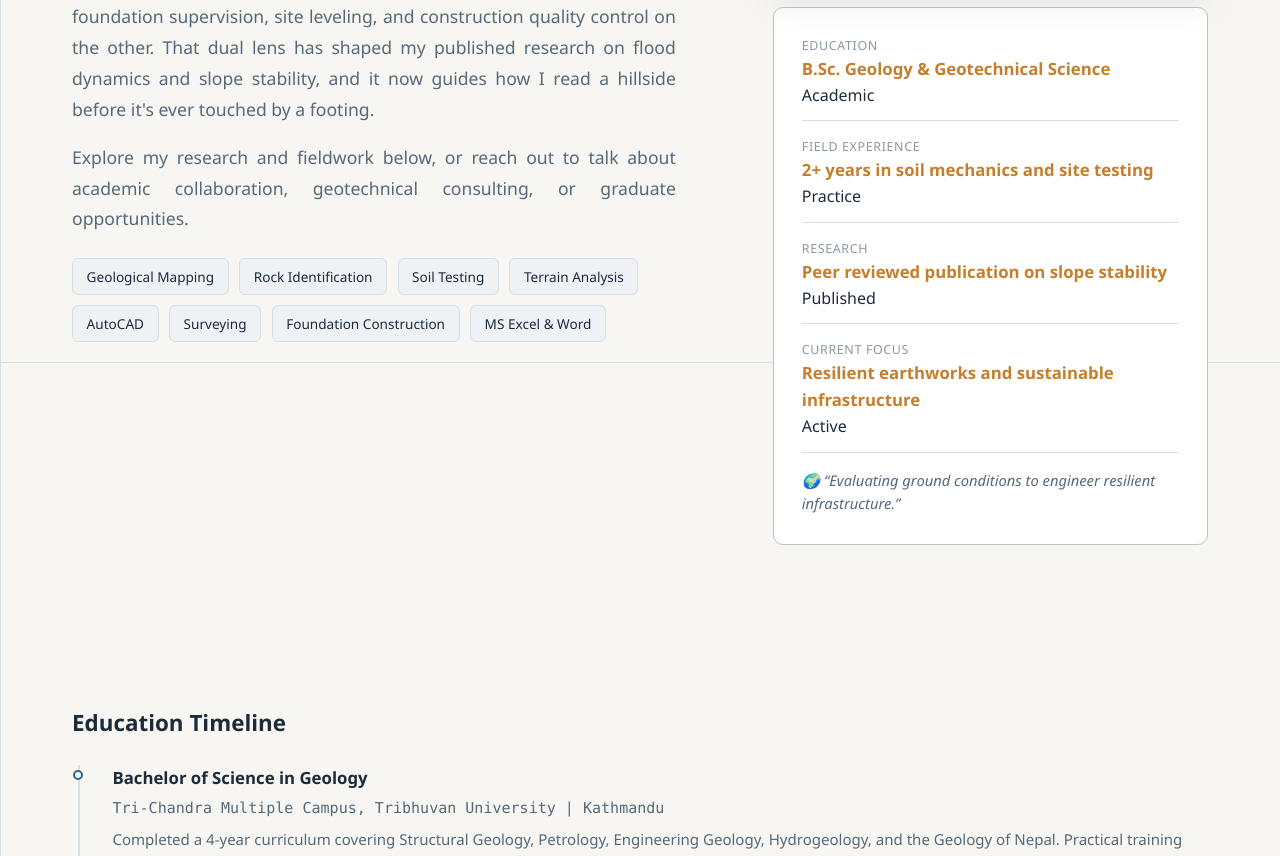
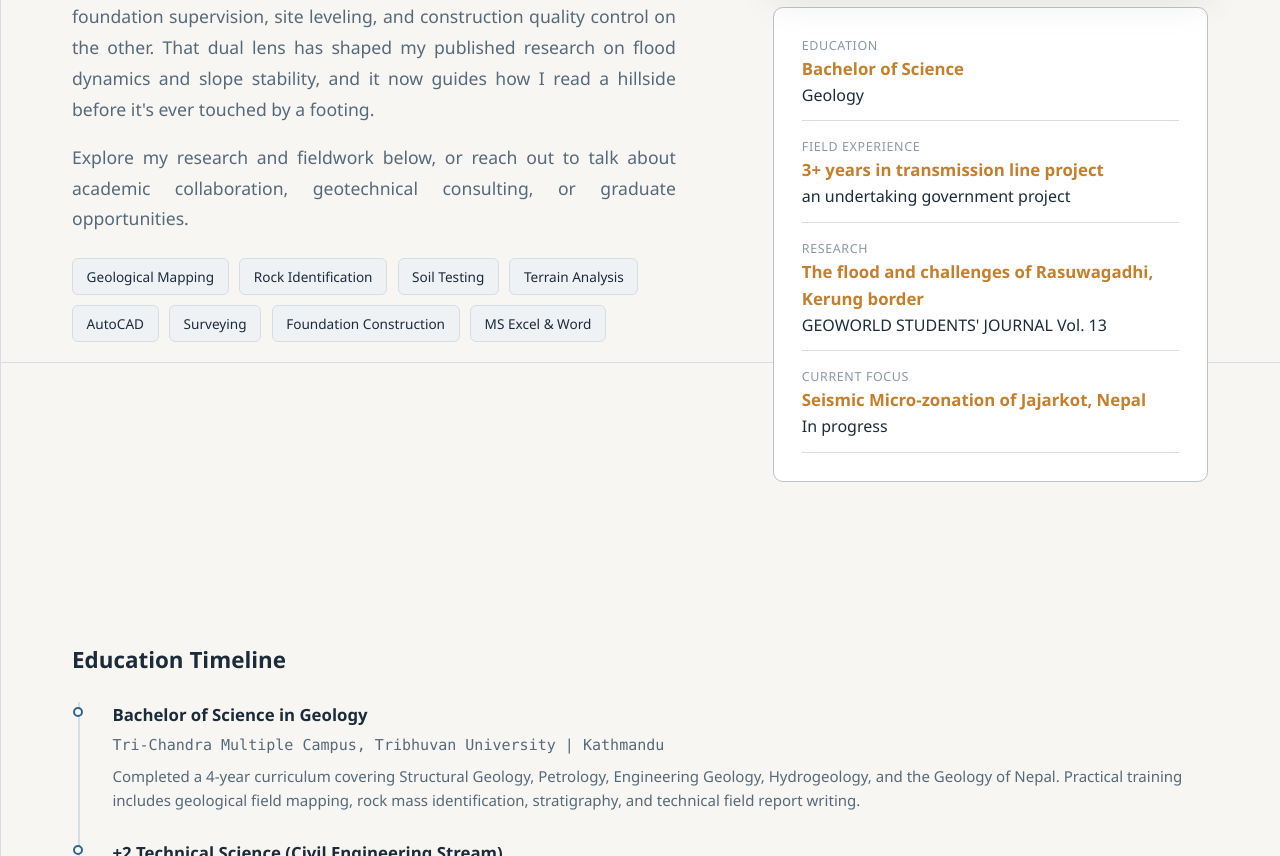
Before and after one commit to thatssujan-cloud/sujan, a plain HTML site: page index.html in a window 1280 px wide. Shown: the part 1238-2094 px from the top of the page. Drawn offline with Linux system fonts and the light colour scheme.

Commit message:
Update index.html

```diff
--- a/index.html
+++ b/index.html
@@ -114,32 +114,27 @@
                 <div class="about-stats" aria-label="Key Qualifications">
                     <div class="stat-row">
                     <span class="stat-label">Education</span>
-                    <span class="stat-value">B.Sc. Geology &amp; Geotechnical Science</span>
-                    <span class="badge badge--academic">Academic</span>
+                    <span class="stat-value">Bachelor of Science</span>
+                    <span class="badge badge--academic">Geology</span>
                 </div>
 
                 <div class="stat-row">
                 <span class="stat-label">Field Experience</span>
-                <span class="stat-value">2+ years in soil mechanics and site testing</span>
-                <span class="badge badge--field">Practice</span>
+                <span class="stat-value">3+ years in transmission line project</span>
+                <span class="badge badge--field">an undertaking government project</span>
                 </div>
 
                 <div class="stat-row">
                 <span class="stat-label">Research</span>
-                <span class="stat-value">Peer reviewed publication on slope stability</span>
-                <span class="badge badge--research">Published</span>
+                <span class="stat-value">The flood and challenges of Rasuwagadhi, Kerung border</span>
+                <span class="badge badge--research">GEOWORLD STUDENTS' JOURNAL Vol. 13</span>
                 </div>
 
                 <div class="stat-row">
                 <span class="stat-label">Current focus</span>
-                <span class="stat-value">Resilient earthworks and sustainable infrastructure</span>
-                <span class="badge badge--focus">Active</span>
+                <span class="stat-value">Seismic Micro-zonation of Jajarkot, Nepal</span>
+                <span class="badge badge--focus">In progress</span>
                 </div>
-
-                <blockquote class="quote" aria-label="Core Philosophy">
-                <span aria-hidden="true" class="quote-icon">🌍</span>
-                <q>Evaluating ground conditions to engineer resilient infrastructure.</q>
-                </blockquote>
                 </div>
             </div>
 
```
